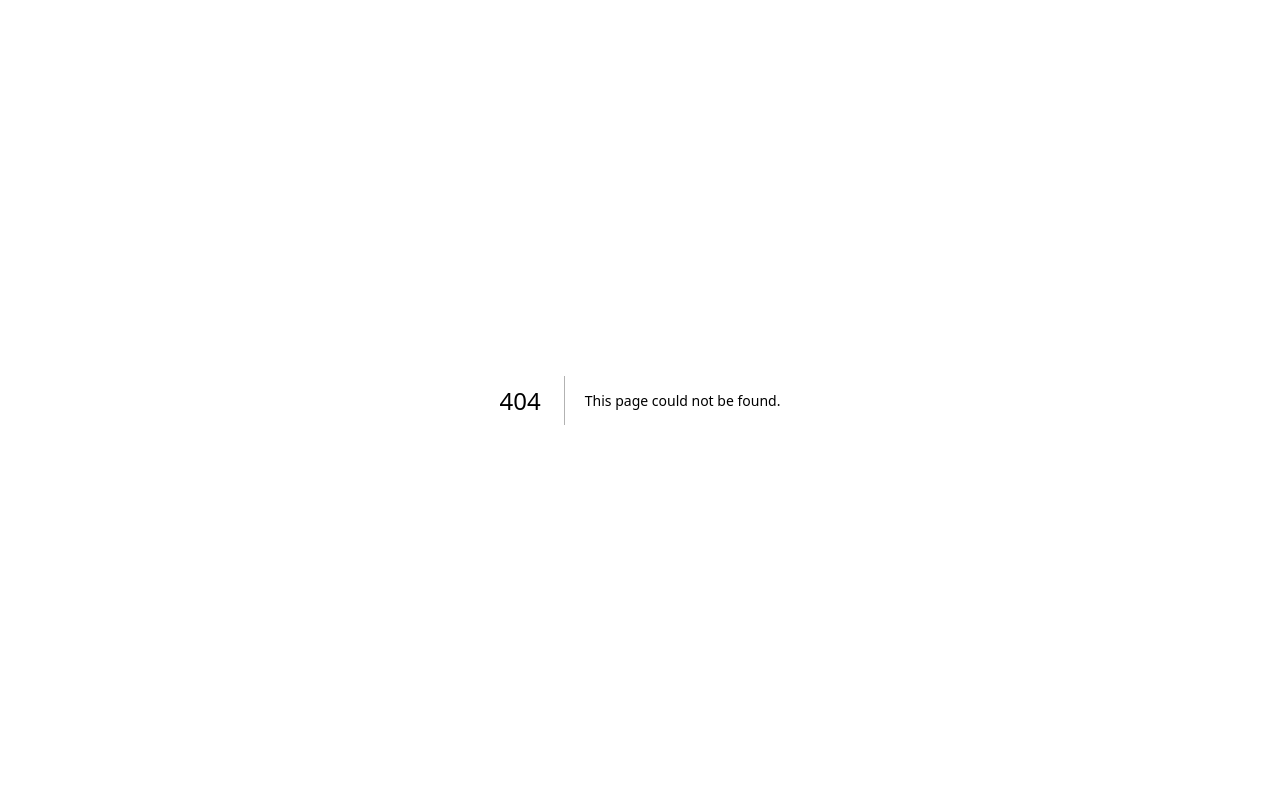
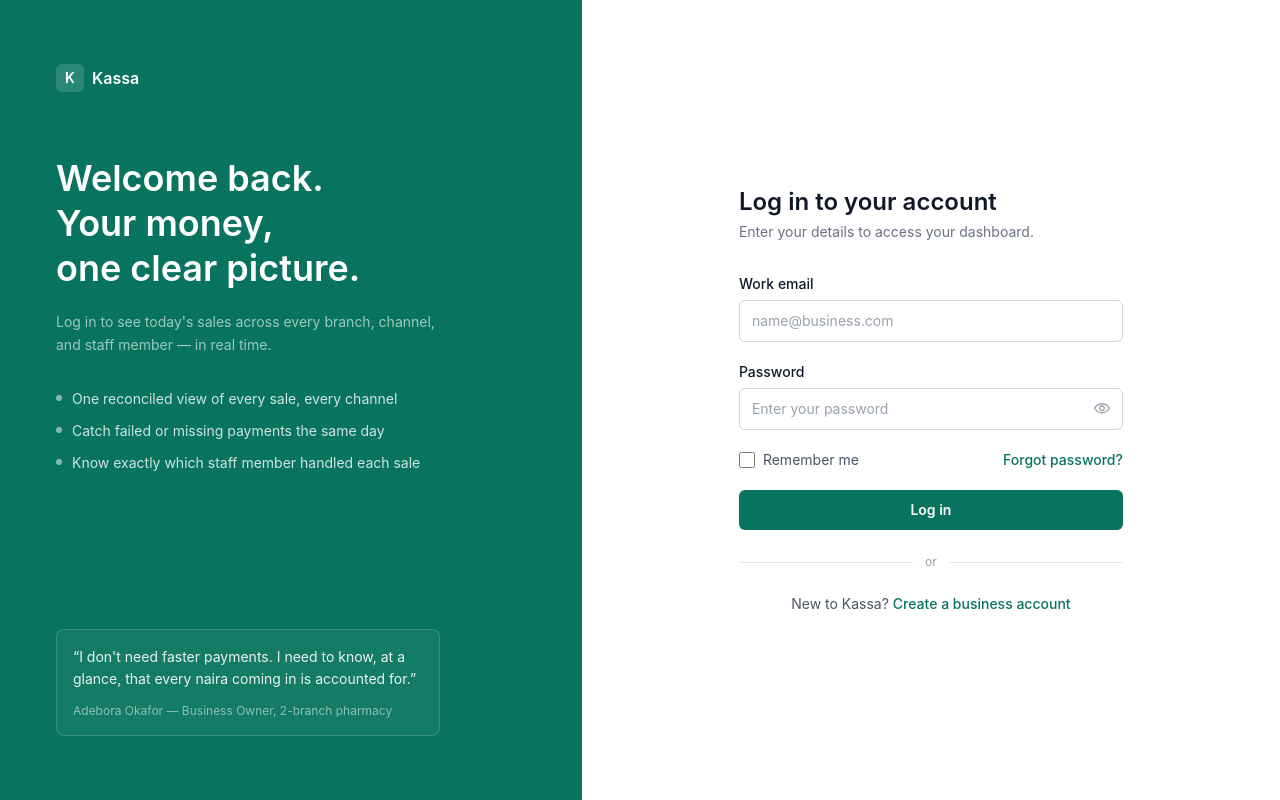
Before and after one commit to mr-uche/KASSA, a Next.js app: page /login in a window 1280 px wide. Before the commit this address had no page. Built offline with nearby package versions, Linux system fonts and the light colour scheme.

Commit message:
RECENT CHANGES

```diff
--- /dev/null
+++ b/src/app/login/page.tsx
@@ -0,0 +1,169 @@
+"use client";
+
+import { useState } from "react";
+
+const bullets = [
+  "One reconciled view of every sale, every channel",
+  "Catch failed or missing payments the same day",
+  "Know exactly which staff member handled each sale",
+];
+
+export default function LoginPage() {
+  const [showPassword, setShowPassword] = useState(false);
+  const [email, setEmail] = useState("");
+  const [password, setPassword] = useState("");
+
+  function handleSubmit(e: React.FormEvent) {
+    e.preventDefault();
+    // TODO: wire up to auth endpoint
+    console.log({ email, password });
+  }
+
+  return (
+    <div className="min-h-screen grid lg:grid-cols-[5fr_6fr]">
+      {/* Left panel */}
+      <div className="relative flex flex-col justify-between bg-[#08745F] text-white px-10 py-12 lg:px-14 lg:py-16">
+        <div>
+          <div className="flex items-center gap-2 mb-16">
+            <span className="flex h-7 w-7 items-center justify-center rounded-md bg-white/15 text-sm font-semibold">
+              K
+            </span>
+            <span className="text-base font-semibold">Kassa</span>
+          </div>
+
+          <h1 className="text-3xl lg:text-4xl font-semibold leading-tight max-w-sm">
+            Welcome back.
+            <br />
+            Your money,
+            <br />
+            one clear picture.
+          </h1>
+
+          <p className="mt-5 max-w-sm text-sm text-white/60 leading-relaxed">
+            Log in to see today&apos;s sales across every branch, channel, and
+            staff member — in real time.
+          </p>
+
+          <ul className="mt-8 space-y-3">
+            {bullets.map((item) => (
+              <li key={item} className="flex items-start gap-2.5 text-sm text-white/80">
+                <span className="mt-1.5 h-1.5 w-1.5 shrink-0 rounded-full bg-white/50" />
+                {item}
+              </li>
+            ))}
+          </ul>
+        </div>
+
+        <blockquote className="max-w-sm rounded-lg border border-white/15 bg-white/5 p-4">
+          <p className="text-sm text-white/90 leading-relaxed">
+            &ldquo;I don&apos;t need faster payments. I need to know, at a
+            glance, that every naira coming in is accounted for.&rdquo;
+          </p>
+          <footer className="mt-3 text-xs text-white/50">
+            Adebora Okafor — Business Owner, 2-branch pharmacy
+          </footer>
+        </blockquote>
+      </div>
+
+      {/* Right panel */}
+      <div className="flex items-center justify-center bg-white px-6 py-16">
+        <div className="w-full max-w-sm">
+          <h2 className="text-2xl font-semibold text-gray-900">
+            Log in to your account
+          </h2>
+          <p className="mt-1 text-sm text-gray-500">
+            Enter your details to access your dashboard.
+          </p>
+
+          <form onSubmit={handleSubmit} className="mt-8 space-y-5">
+            <div>
+              <label
+                htmlFor="email"
+                className="block text-sm font-medium text-gray-900 mb-1.5"
+              >
+                Work email
+              </label>
+              <input
+                id="email"
+                type="email"
+                placeholder="name@business.com"
+                value={email}
+                onChange={(e) => setEmail(e.target.value)}
+                className="w-full rounded-md border border-gray-300 px-3 py-2.5 text-sm text-gray-900 placeholder:text-gray-400 focus:outline-none focus:ring-2 focus:ring-[#123A2E]/30 focus:border-[#123A2E]"
+              />
+            </div>
+
+            <div>
+              <label
+                htmlFor="password"
+                className="block text-sm font-medium text-gray-900 mb-1.5"
+              >
+                Password
+              </label>
+              <div className="relative">
+                <input
+                  id="password"
+                  type={showPassword ? "text" : "password"}
+                  placeholder="Enter your password"
+                  value={password}
+                  onChange={(e) => setPassword(e.target.value)}
+                  className="w-full rounded-md border border-gray-300 px-3 py-2.5 pr-10 text-sm text-gray-900 placeholder:text-gray-400 focus:outline-none focus:ring-2 focus:ring-[#123A2E]/30 focus:border-[#123A2E]"
+                />
+                <button
+                  type="button"
+                  onClick={() => setShowPassword((v) => !v)}
+                  aria-label={showPassword ? "Hide password" : "Show password"}
+                  className="absolute right-3 top-1/2 -translate-y-1/2 text-gray-400 hover:text-gray-600"
+                >
+                  {showPassword ? (
+                    <svg width="18" height="18" viewBox="0 0 24 24" fill="none" stroke="currentColor" strokeWidth="1.8">
+                      <path d="M3 3l18 18M10.6 10.6a3 3 0 004.24 4.24M9.4 5.3A10.6 10.6 0 0112 5c6 0 10 6 10 6a15.4 15.4 0 01-3.5 4.2M6.5 6.5C4 8.2 2 11 2 11s4 6 10 6c1 0 2-.15 2.9-.42" strokeLinecap="round" strokeLinejoin="round"/>
+                    </svg>
+                  ) : (
+                    <svg width="18" height="18" viewBox="0 0 24 24" fill="none" stroke="currentColor" strokeWidth="1.8">
+                      <path d="M2 11s4-6 10-6 10 6 10 6-4 6-10 6-10-6-10-6z" strokeLinecap="round" strokeLinejoin="round"/>
+                      <circle cx="12" cy="11" r="3" strokeLinecap="round" strokeLinejoin="round"/>
+                    </svg>
+                  )}
+                </button>
+              </div>
+            </div>
+
+            <div className="flex items-center justify-between text-sm">
+              <label className="flex items-center gap-2 text-gray-600">
+                <input
+                  type="checkbox"
+                  className="h-4 w-4 rounded border-gray-300 text-[##08745F] focus:ring-[#08745F]/30"
+                />
+                Remember me
+              </label>
+              <a href="/forgot-password" className="font-medium text-[#08745F] hover:underline">
+                Forgot password?
+              </a>
+            </div>
+
+            <button
+              type="submit"
+              className="w-full rounded-md bg-[#08745F] py-2.5 text-sm font-semibold text-white hover:bg-[#08745F] transition-colors"
+            >
+              Log in
+            </button>
+          </form>
+
+          <div className="my-6 flex items-center gap-3">
+            <div className="h-px flex-1 bg-gray-200" />
+            <span className="text-xs text-gray-400">or</span>
+            <div className="h-px flex-1 bg-gray-200" />
+          </div>
+
+          <p className="text-center text-sm text-gray-600">
+            New to Kassa?{" "}
+            <a href="/signup" className="font-medium text-[#08745F] hover:underline">
+              Create a business account
+            </a>
+          </p>
+        </div>
+      </div>
+    </div>
+  );
+}
--- a/src/app/products/restock/page.tsx
+++ b/src/app/products/restock/page.tsx
@@ -76,7 +76,7 @@
         </div>
 
         <p className="text-xs sm:text-sm text-gray-400 mb-4">
-          Products &amp; Inventory / Low Stock / Restock
+          Products &amp; Inventory
         </p>
 
         <p className="text-sm sm:text-base text-gray-500 mb-6">
--- a/src/app/transactions/[id]/dispute/page.tsx
+++ b/src/app/transactions/[id]/dispute/page.tsx
@@ -195,7 +195,7 @@
               <div>
                 <p className="text-xs text-gray-500 mb-1">Review</p>
                 <p className="text-sm text-gray-700">
-                  Hefa support will review your submission.
+                  kassa support will review your submission.
                 </p>
               </div>
             </div>
--- a/src/app/transactions/page.tsx
+++ b/src/app/transactions/page.tsx
@@ -66,7 +66,7 @@
     id: "TXN-2026-000146",
     customer: "Tunde Bakare",
     cashier: "Ifeoma Bassey",
-    channel: "Hefa Wallet",
+    channel: "kassa Wallet",
     items: "2 items",
     amount: "₦6,900",
     status: "Success",
```
Also changed, not shown: src/app/settings/page.tsx (+118 -107 lines).
